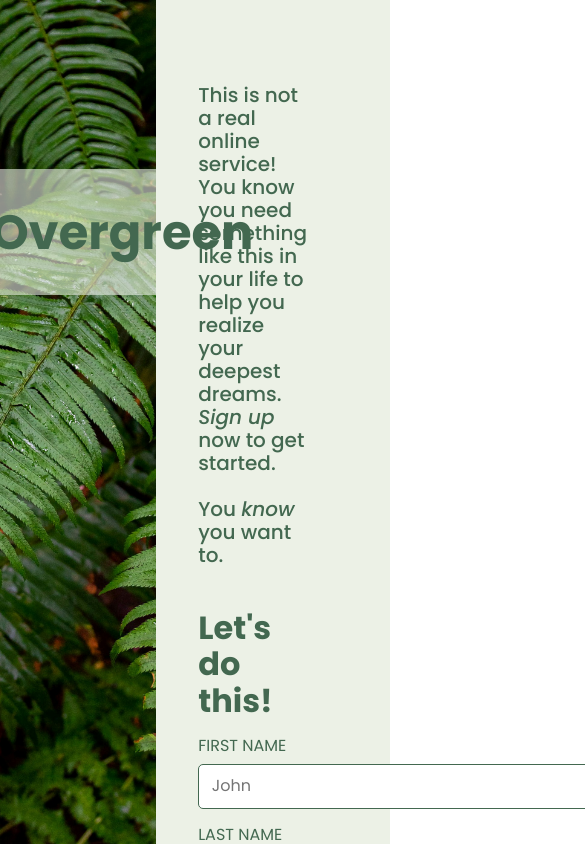
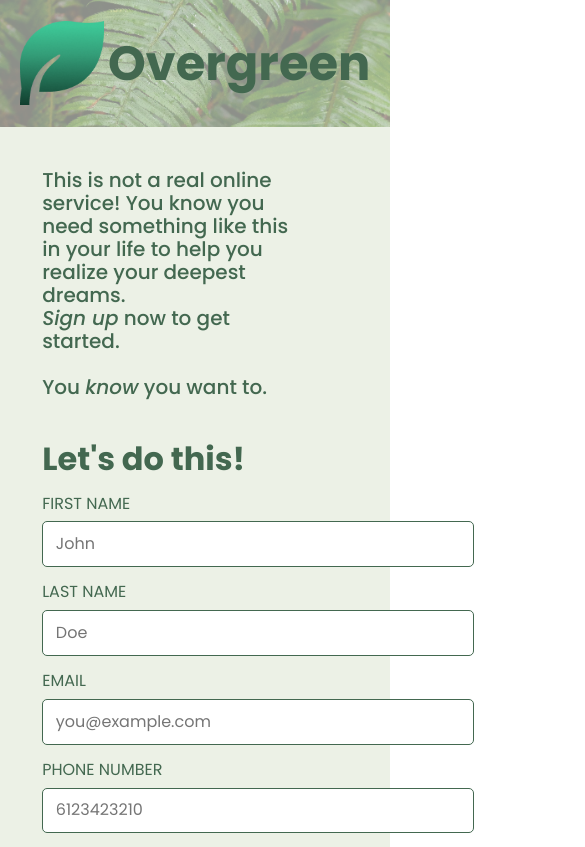
Before and after one commit to nicovalerian/signup-form, a plain HTML site: page index.html in a window 390 px wide. Shown: the top 847 px of the page, 585 px wide, since content can reach past the window. Drawn offline with Linux system fonts and the light colour scheme.

Commit message:
Add media query for different resolutions

```diff
--- a/styles.css
+++ b/styles.css
@@ -149,3 +149,21 @@ input.error { /* this class will be added from main.js during validation */
     box-shadow: inset 0px 0px 5px var(--dark-green-color);
     outline: none;
 }
+
+@media screen and (max-width: 800px) {
+    .container {
+        flex-direction: column;
+        height: auto;
+    }
+    .left-side, .right-side {
+        width: 100%;
+    }
+
+    .right-side {
+        margin: 0;
+    }
+
+    .logo-wrapper {
+        top: 0;
+    }
+}
```
